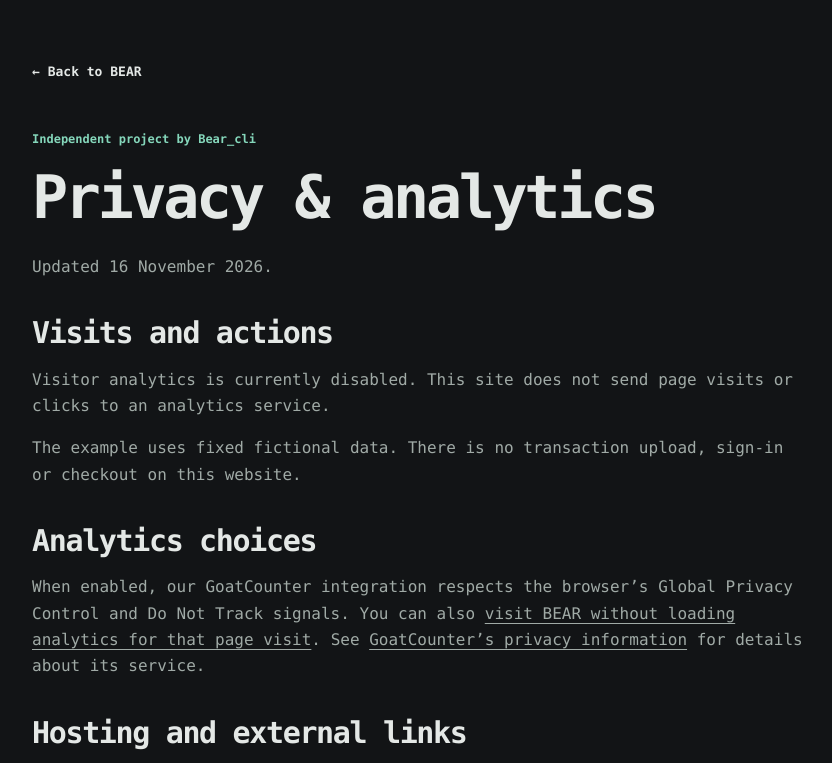
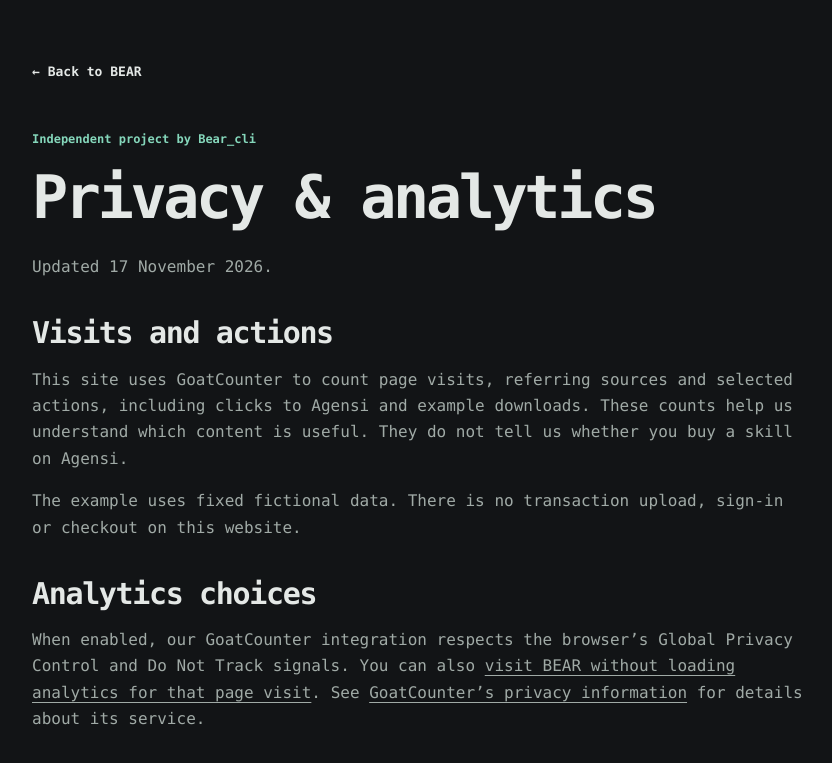
Before and after one commit to overjoyde/overjoyde.github.io, a plain HTML site: page privacy.html in a window 1280 px wide. Shown: the top 763 px of the page, without its empty margins (218-1050 px from the left). Drawn offline with Linux system fonts and the light colour scheme.

Commit message:
Connect BEAR website to GoatCounter analytics

```diff
--- a/analytics-config.js
+++ b/analytics-config.js
@@ -1,5 +1,5 @@
 // Public site code only; never put an API key or account credential here.
 export const analyticsConfig = {
-  goatcounterCode: '',
+  goatcounterCode: 'overjoyde',
   productionHost: 'overjoyde.github.io'
 };
--- a/privacy.html
+++ b/privacy.html
@@ -15,9 +15,9 @@
     <a class="text-link" href="./">← Back to BEAR</a>
     <p class="eyebrow">Independent project by Bear_cli</p>
     <h1>Privacy &amp; analytics</h1>
-    <p>Updated 16 November 2026.</p>
+    <p>Updated 17 November 2026.</p>
     <h2>Visits and actions</h2>
-    <p>Visitor analytics is currently disabled. This site does not send page visits or clicks to an analytics service.</p>
+    <p>This site uses GoatCounter to count page visits, referring sources and selected actions, including clicks to Agensi and example downloads. These counts help us understand which content is useful. They do not tell us whether you buy a skill on Agensi.</p>
     <p>The example uses fixed fictional data. There is no transaction upload, sign-in or checkout on this website.</p>
     <h2>Analytics choices</h2>
     <p>When enabled, our GoatCounter integration respects the browser’s Global Privacy Control and Do Not Track signals. You can also <a href="./?analytics=off">visit BEAR without loading analytics for that page visit</a>. See <a href="https://www.goatcounter.com/privacy">GoatCounter’s privacy information</a> for details about its service.</p>
```
